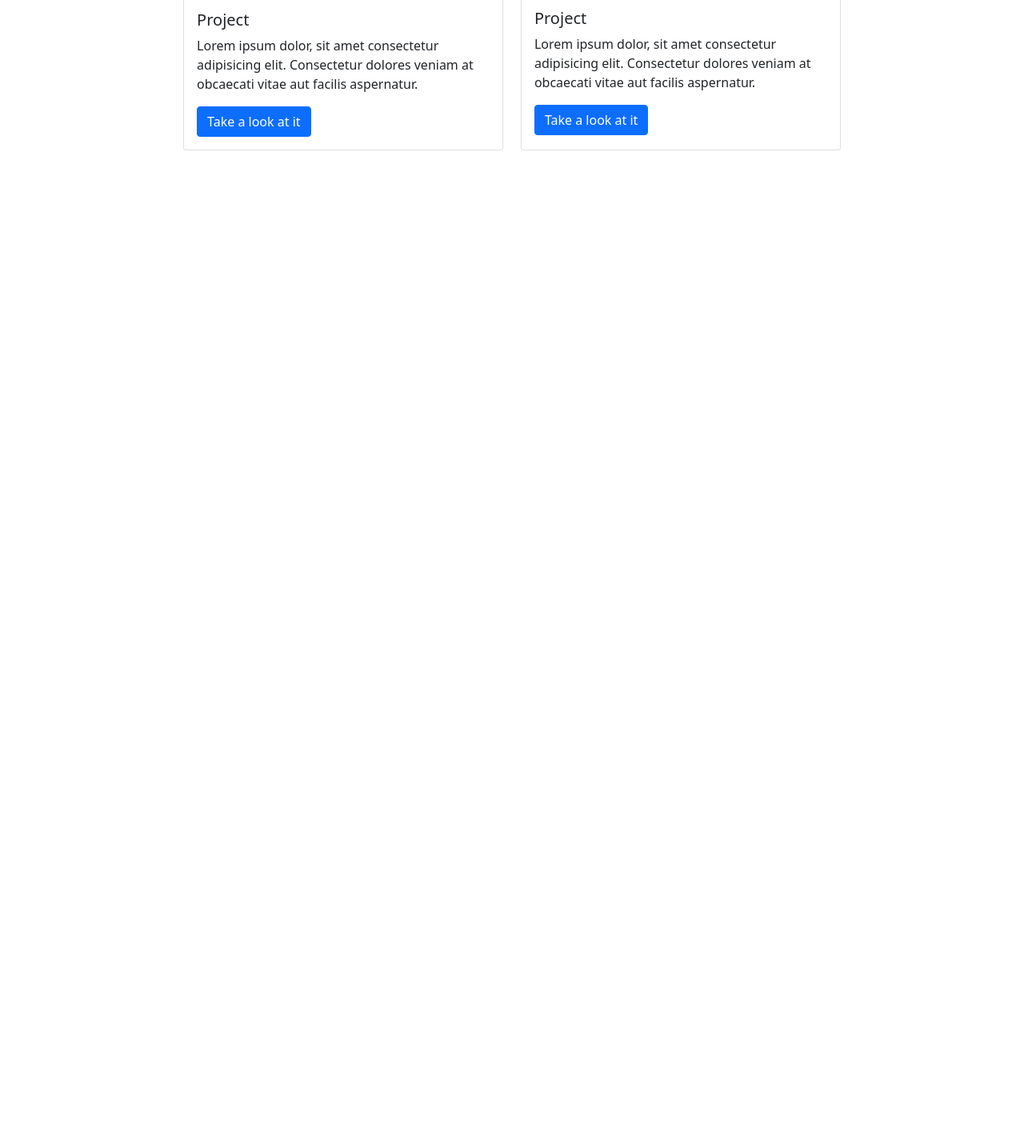
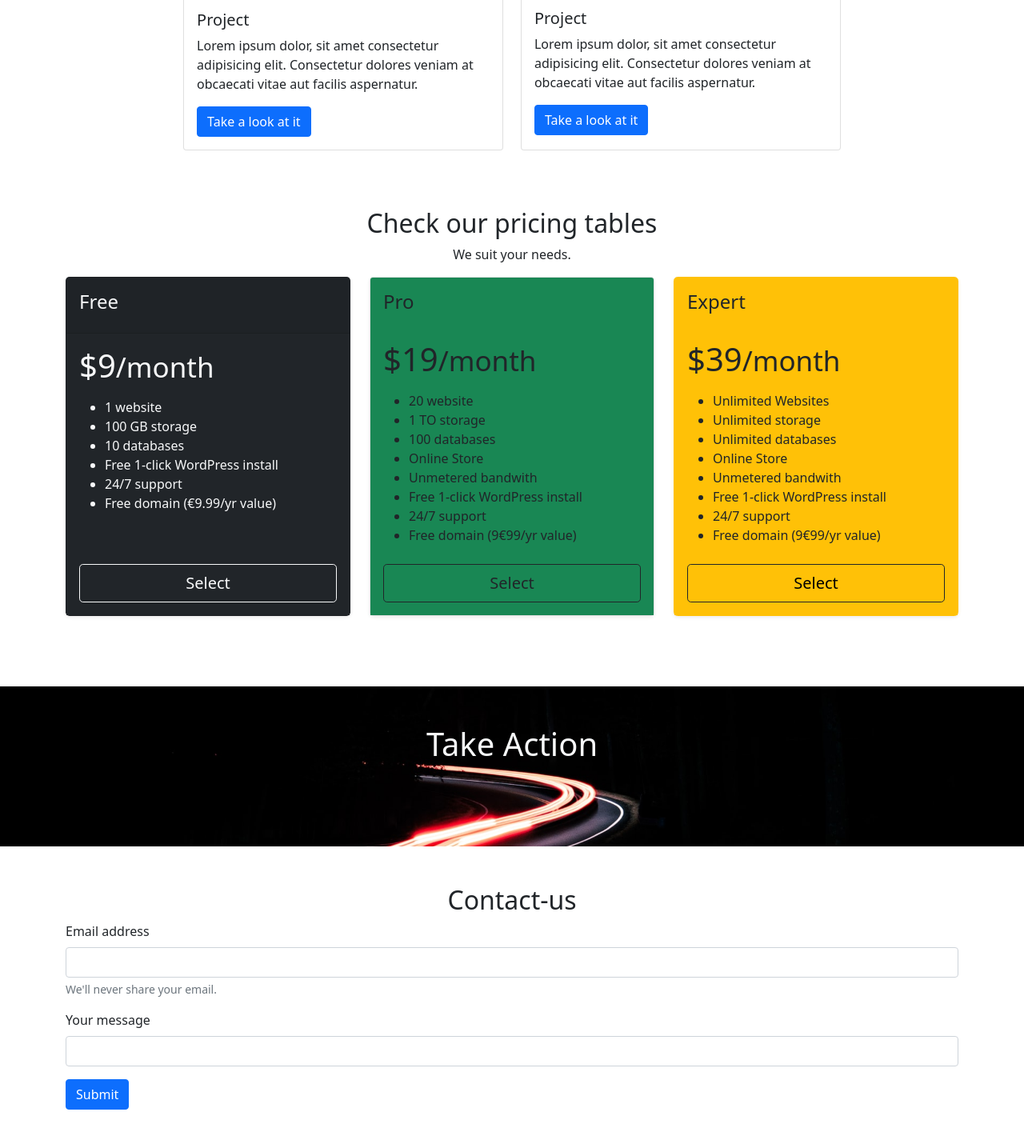
Before and after one commit to rdulongcourty/DWWM3, a plain HTML site: page HTML-CSS/bootstrap/Exercice/index.html in a window 1280 px wide. Shown: the part 3791-5226 px from the top of the page at 80% size. Before the commit the page ends 4051 px from the top, so only its background shows below. Drawn offline with nearby package versions, Linux system fonts and the light colour scheme.

Commit message:
29-03-24 bootstrap

```diff
--- a/HTML-CSS/bootstrap/Exercice/index.html
+++ b/HTML-CSS/bootstrap/Exercice/index.html
@@ -123,10 +123,10 @@
     <section id="Never" class=" pb-5 bg-dark">
 
         <div class="bg-dark d-flex flex-column align-items-center justify-content-center pt-5 pb-4">
-        <h2 class="text-light">It's now or never</h2>
-        <p class="fs-5 text-light  mt-0 md-5 mt-1 text-center"> You can do it.</p>
-        <button class="btn btn-outline-secondary bg-light" type="button">Boost you career 🔥</button>
-    </div>
+            <h2 class="text-light">It's now or never</h2>
+            <p class="fs-5 text-light  mt-0 md-5 mt-1 text-center"> You can do it.</p>
+            <button class="btn btn-outline-secondary bg-light" type="button">Boost you career 🔥</button>
+        </div>
     </section>
 
     <section id="Quality" class="container pb-5 ">
@@ -200,6 +200,105 @@
 
     </section>
 
+    <section id="Pricing" class="container pb-5 ">
+
+        <h2 class="text-center ">Check our pricing tables</h2>
+        <p class="text-center">We suit your needs.</p>
+
+        <div class="row row-cols-1 row-cols-md-3 mb-3 ">
+            <div class="col">
+                <div class="card mb-4 rounded-3 shadow-sm bg-dark text-light">
+                    <div class="card-header py-3">
+                        <h4 class="fw-normal">Free</h4>
+                    </div>
+                    <div class="card-body bg-dark ">
+                        <h1 class="card-title pricing-card-title">$9<small class="text-light fw-light ">/month</small>
+                        </h1>
+                        <ul class="mt-3 mb-5">
+                            <li>1 website</li>
+                            <li>100 GB storage</li>
+                            <li>10 databases</li>
+                            <li>Free 1-click WordPress install</li>
+                            <li>24/7 support</li>
+                            <li>Free domain (€9.99/yr value)</li>
+                        </ul>
+                        <button type="button" class="w-100 btn btn-lg btn-outline-light mt-3">Select</button>
+                    </div>
+                </div>
+            </div>
+            <div class="col">
+                <div class="card mb-4 rounded-3 shadow-sm">
+                    <div class="card-header py-3 bg-success border-success">
+                        <h4 class="my-0 fw-normal">Pro</h4>
+                    </div>
+                    <div class="card-body bg-success">
+                        <h1 class="card-title pricing-card-title">$19<small class="text-dark fw-light">/month</small>
+                        </h1>
+                        <ul class="mt-3 mb-4">
+                            <li>20 website</li>
+                            <li>1 TO storage</li>
+                            <li>100 databases</li>
+                            <li>Online Store</li>
+                            <li>Unmetered bandwith</li>
+                            <li>Free 1-click WordPress install</li>
+                            <li>24/7 support</li>
+                            <li>Free domain (9€99/yr value)</li>
+                        </ul>
+                        <button type="button" class="w-100 btn btn-lg btn-success border-dark text-dark">Select</button>
+                    </div>
+                </div>
+            </div>
+            <div class="col">
+                <div class="card mb-4 rounded-3 shadow-sm border-warning">
+                    <div class="card-header py-3 text-dark bg-warning border-warning">
+                        <h4 class="my-0 fw-normal">Expert</h4>
+                    </div>
+                    <div class="card-body bg-warning">
+                        <h1 class="card-title pricing-card-title">$39<small class="text-dark fw-light">/month</small>
+                        </h1>
+                        <ul class=" mt-3 mb-4">
+                            <li>Unlimited Websites</li>
+                            <li>Unlimited storage</li>
+                            <li>Unlimited databases</li>
+                            <li>Online Store</li>
+                            <li>Unmetered bandwith</li>
+                            <li>Free 1-click WordPress install</li>
+                            <li>24/7 support</li>
+                            <li>Free domain (9€99/yr value)</li>
+                        </ul>
+                        <button type="button" class="w-100 btn btn-lg btn-warning border-dark">Select</button>
+                    </div>
+                </div>
+            </div>
+        </div>
+
+
+    </section>
+
+    <section class="parallax">
+        <h1 class="text-light text-center pt-5">Take Action</h1>
+    </section>
+
+    <section id="Pricing" class="container pb-5 ">
+
+        <h2 class="text-center mt-5 ">Contact-us</h2>
+
+        <form>
+            <div class="mb-3">
+                <label for="exampleInputEmail1" class="form-label">Email address</label>
+                <input type="email" class="form-control" id="exampleInputEmail1" aria-describedby="emailHelp">
+                <div id="emailHelp" class="form-text">We'll never share your email.</div>
+            </div>
+            <div class="mb-3">
+                <label for="exampleInputPassword1" class="form-label">Your message</label>
+                <input type="Message" class="form-control" id="exampleInputPassword1">
+            </div>
+            <button type="submit" class="btn btn-primary">Submit</button>
+        </form>
+    </section>
+
+
+
 
     <script src="https://cdn.jsdelivr.net/npm/bootstrap@5.1.3/dist/js/bootstrap.bundle.min.js"
         integrity="sha384-ka7Sk0Gln4gmtz2MlQnikT1wXgYsOg+OMhuP+IlRH9sENBO0LRn5q+8nbTov4+1p"
--- a/HTML-CSS/bootstrap/Exercice/style.css
+++ b/HTML-CSS/bootstrap/Exercice/style.css
@@ -5,3 +5,12 @@
 video{
     object-fit: cover;
 }
+
+.parallax{
+    height: 200px; /* ou la hauteur souhaitée */
+    background-image: url('./img/parallax.jpg'); /* Insérer le chemin de votre image de fond */
+    background-attachment: fixed;
+    background-size: cover;
+    background-position: center;
+
+}
```
Also changed, not shown: HTML-CSS/bootstrap/Exercice/img/parallax.jpg (added).
